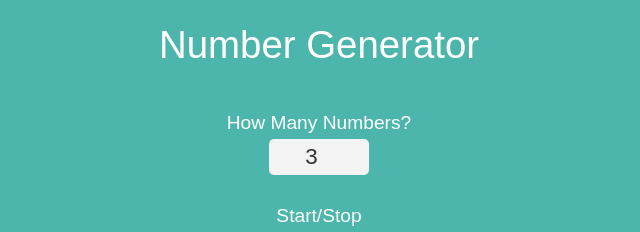
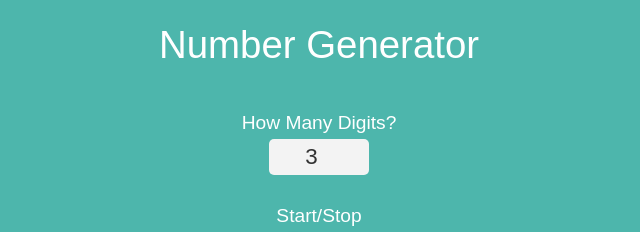
Before and after one commit to jsrath/number-generator, a plain HTML site: page index.html in a window 1280 px wide. Shown: the top 232 px of the page, 321-961 px from the left. Drawn offline with Linux system fonts and the light colour scheme; a web font is replaced by a local one.

Commit message:
fix: change `number` to `digits`

```diff
--- a/index.html
+++ b/index.html
@@ -5,7 +5,7 @@
   <meta charset="UTF-8">
   <meta name="viewport" content="width=device-width, initial-scale=1.0">
   <meta http-equiv="X-UA-Compatible" content="ie=edge">
-  <title>Document</title>
+  <title>Number Generator</title>
   <link href="https://fonts.googleapis.com/css?family=Tomorrow:300,400&display=swap" rel="stylesheet">
   <link href="https://fonts.googleapis.com/css?family=Roboto+Mono&display=swap" rel="stylesheet">
   <link rel="stylesheet" href="style.css">
@@ -13,7 +13,7 @@
 
 <body>
   <h1>Number Generator</h1>
-  <p>How Many Numbers?</p>
+  <p>How Many Digits?</p>
   <input class="digit-input" min="1" max="10" type="number">
   <p>Start/Stop</p>
   <input class="hide toggle" id="toggle" type="checkbox" />
```
